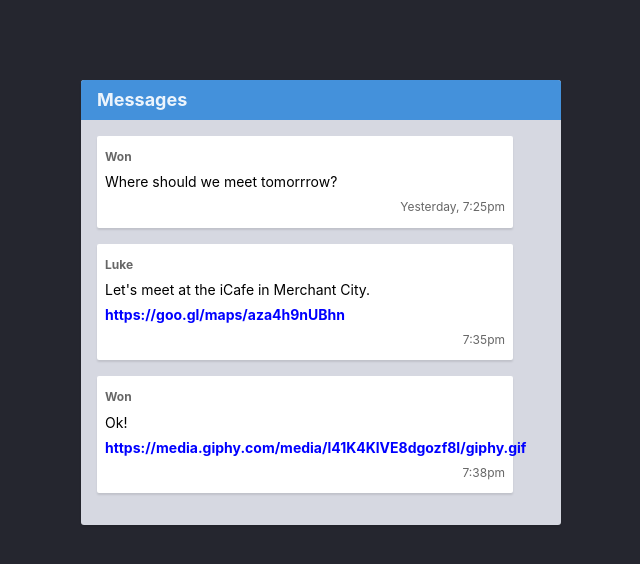
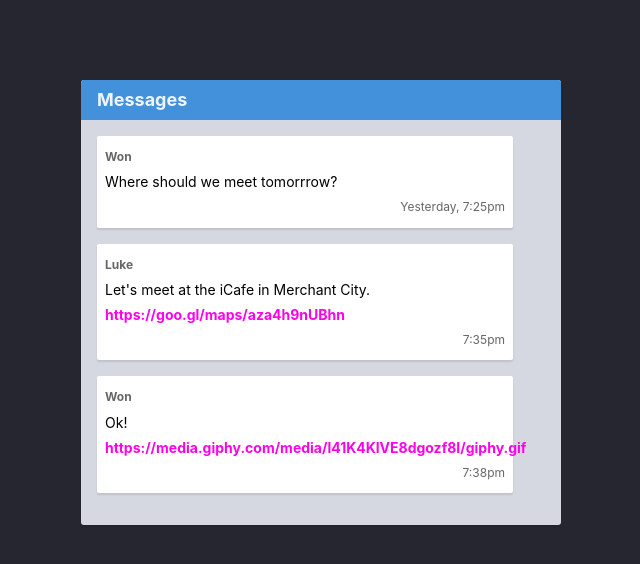
Before and after one commit to mariamoussa/gitexercise, a website: page week-3/28-git-conflict/index.html in a window 1280 px wide. Shown: the whole page, without its empty margins (319-959 px from the left). Drawn offline with Linux system fonts and the light colour scheme.

Commit message:
edited links color to purple

```diff
--- a/week-3/28-git-conflict/styles.css
+++ b/week-3/28-git-conflict/styles.css
@@ -1,6 +1,6 @@
 /* Add your own CSS code below */
 .link {
-  color: blue;
+  color: #ff00ea;
   font-weight: 700;
   text-decoration: none;
 }
```
